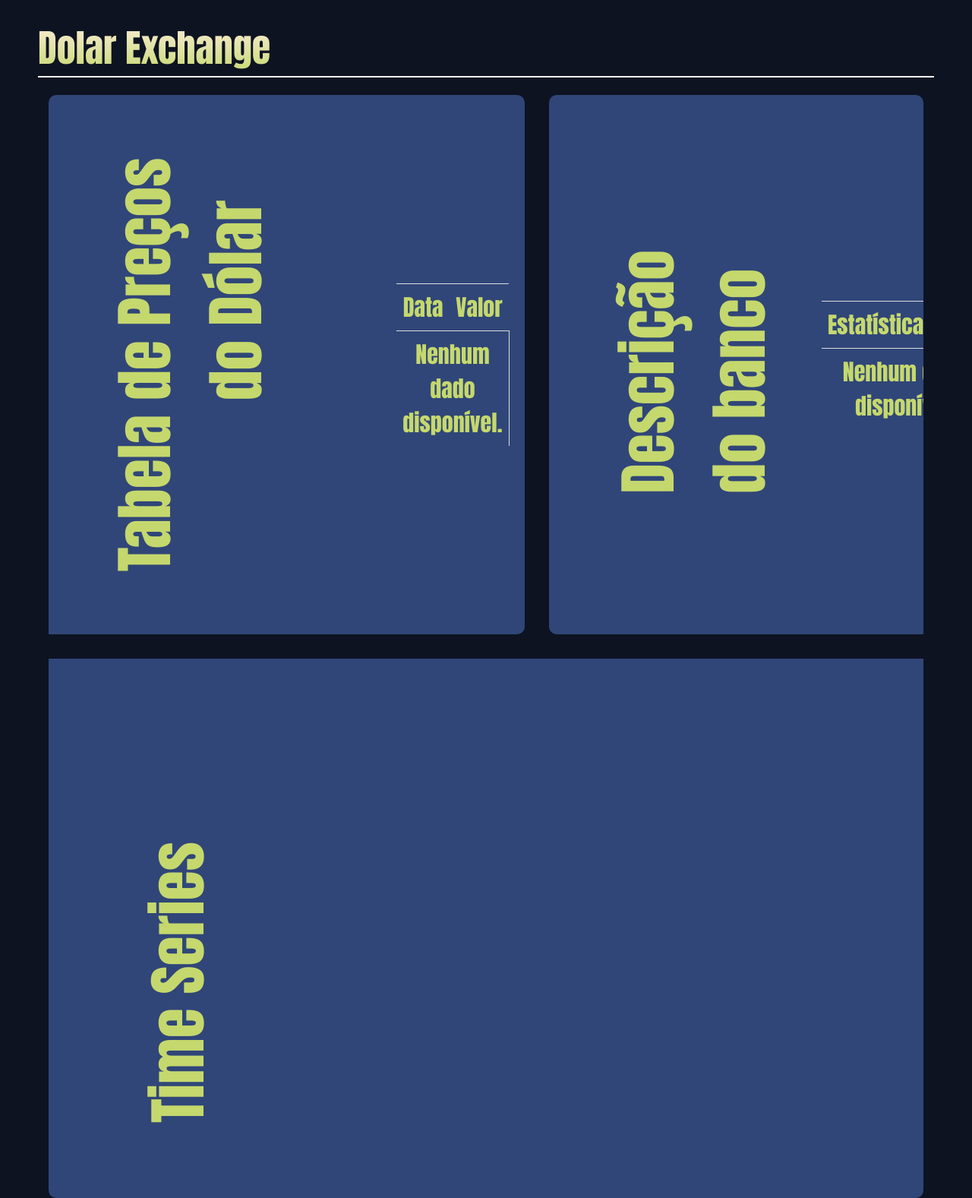
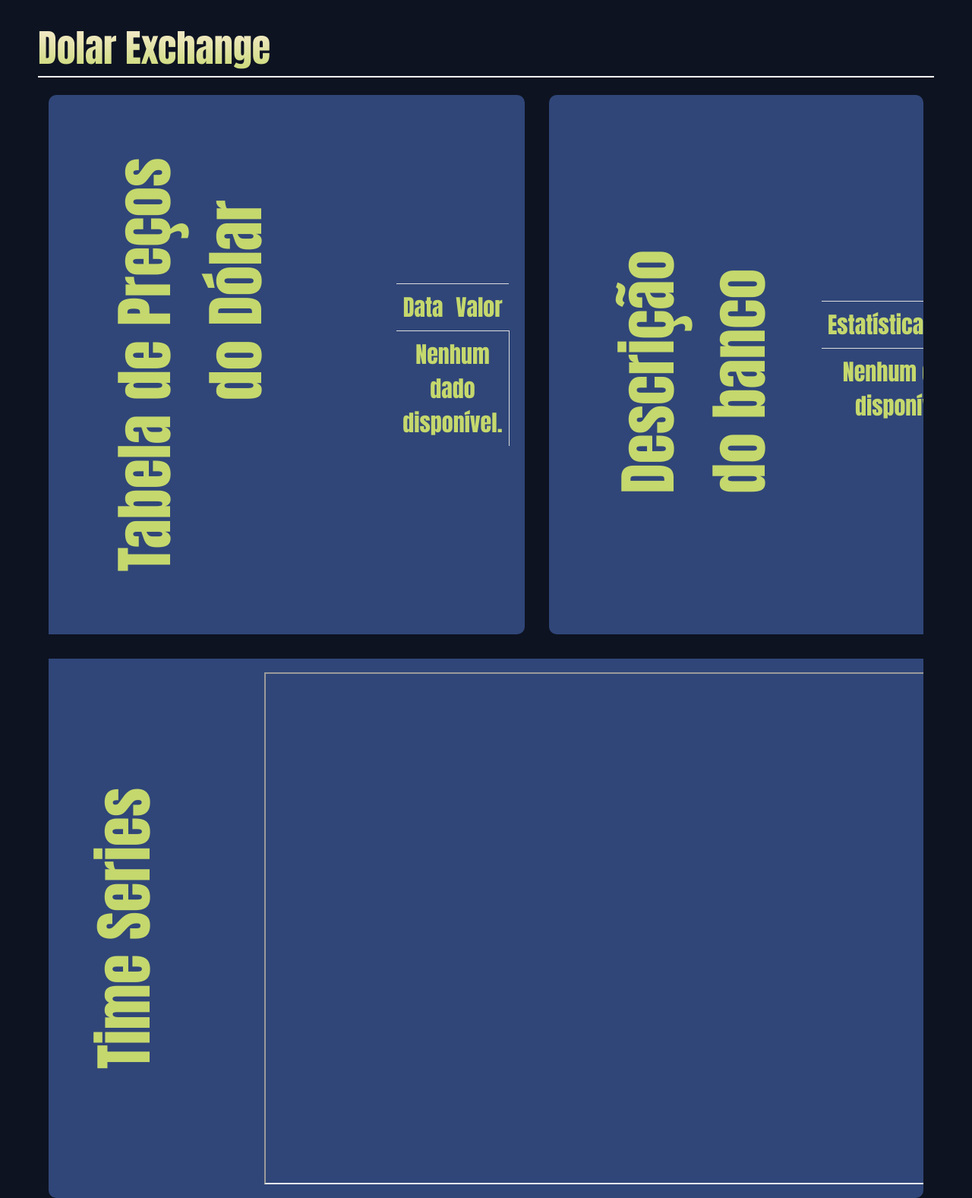
Before and after one commit to GiovaneNardari/dolar-exchange, a Django app: template dolar_project/dashboard/templates/index.html in a window 1280 px wide. Shown: the whole page at 76% size. Run offline with Django 4.2, Linux system fonts and the light colour scheme; the template is opened without the code that fills it, so the values that code supplies are empty; grey boxes are pictures that could not be loaded.

Commit message:
preparing grafana dashboard to webpage, using extra grafana container

```diff
--- a/dolar_project/dashboard/static/css/style.css
+++ b/dolar_project/dashboard/static/css/style.css
@@ -125,13 +125,19 @@
     font-size: 80px;
     font-weight: bold;
     color: #C5D86D;
-    width: 100%;
     transform: rotate(-90deg);
     text-align: justify;
     white-space: pre;
+    flex-grow: 1;
 }
 
 .cell {
     text-align: center; /* Ou outro alinhamento desejado */
     color: #C5D86D;
 }
+
+.dashboard {
+    width: 100%;
+    height: 100%;
+    flex-grow: 10;
+}
--- a/dolar_project/dashboard/templates/index.html
+++ b/dolar_project/dashboard/templates/index.html
@@ -72,10 +72,8 @@
         </div>
 
         <div class="container-table item3">
-            <table class="tabela">
-                <span class="tabela-title">Time Series</span>
-                <iframe width="80%" height="100%" src="https://lookerstudio.google.com/embed/reporting/3f7e45ef-e617-49c2-bcd1-9f83e13f47bf/page/VBrgD" frameborder="0" style="border:0" allowfullscreen></iframe>
-            </table>
+            <div class="tabela-title">Time Series</div>
+            <iframe class="dashboard" src="http://localhost:3000/public-dashboards/842af9f116674016b2b9e51bfdb142a1" height="100%", width="100%"></iframe>
         </div>
     </div>
 </body>
```
Also changed, not shown: docker-compose.yaml (+15 -0 lines).
